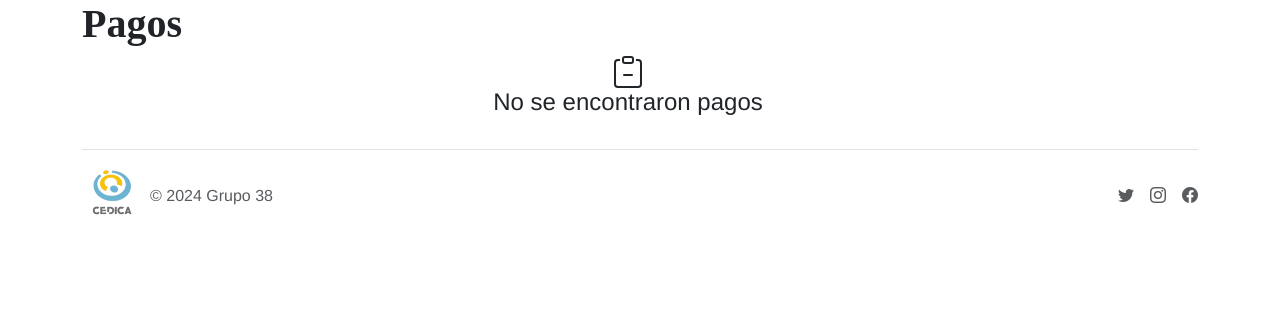
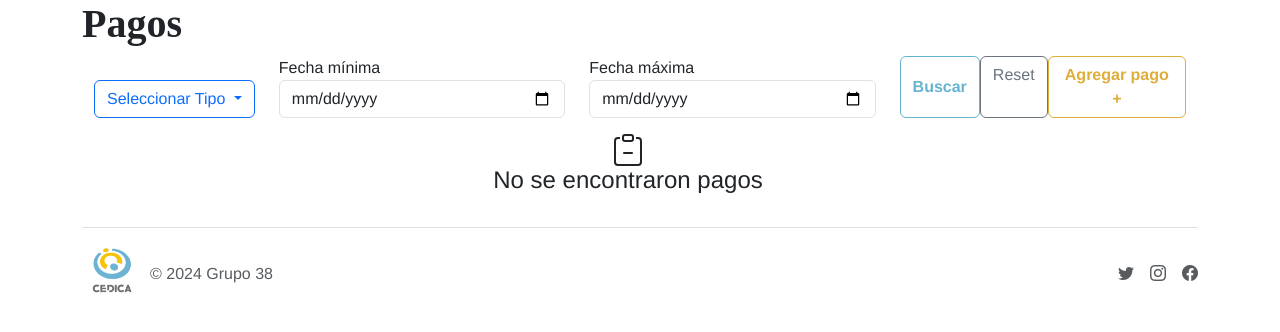
Before and after one commit to Angakess/horse-therapy-center, a Flask app: template admin/src/web/templates/pago/index.html in a window 1280 px wide. Shown: the part 86-418 px from the top of the page. Run offline with Flask 3, Linux system fonts and the light colour scheme; the template is opened without the code that fills it, so the values that code supplies are empty.

Commit message:
Agrego filtros para el tipo de pago, rango de fechas, y orden por fecha de pago

```diff
--- a/admin/src/web/templates/equipo/components/searchbar_equipo.html
+++ b/admin/src/web/templates/equipo/components/searchbar_equipo.html
@@ -12,7 +12,7 @@
     aria-label="Buscar por columna"
     aria-describedby="button-addon2"
   />
-  <button class="btn btn-outline-primary equipo-search-btn" type="submit" id="button-addon2">
+  <button class="btn btn-outline-primary btn-outline-lblue" type="submit" id="button-addon2">
     Buscar
     <svg
       xmlns="http://www.w3.org/2000/svg"
--- a/admin/src/web/templates/equipo/index.html
+++ b/admin/src/web/templates/equipo/index.html
@@ -9,7 +9,7 @@
         <h1>Lista de empleados</h1>
       </div>
       <div class="col-auto">
-        <button class="btn btn-outline-primary equipo-add-btn" onclick=window.location.href="{{url_for('equipo.enter_add')}}";>Agregar +</button>
+        <button class="btn btn-outline-primary btn-outline-yellow" onclick=window.location.href="{{url_for('equipo.enter_add')}}";>Agregar +</button>
       </div>
     </div>
 
--- /dev/null
+++ b/admin/src/web/templates/pago/components/pago_searchbar.html
@@ -0,0 +1,109 @@
+<form
+      action="{{ url_for('pago.index') }}"
+      method="GET"
+      class="mb-3 container"
+    >
+      <input type="hidden" name="order" value="{{order}}">
+      <div class="row align-items-end">
+        <div class="col-auto">
+          <div class="dropdown">
+            <button
+              class="btn btn-outline-primary dropdown-toggle"
+              type="button"
+              id="dropdownMenuButton"
+              data-bs-toggle="dropdown"
+              data-bs-auto-close="outside"
+              aria-expanded="false"
+            >
+              Seleccionar Tipo
+            </button>
+            <ul class="dropdown-menu" aria-labelledby="dropdownMenuButton">
+              <li class="dropdown-item">
+                <div class="form-check">
+                  <input
+
+                    name="tipo-pago"
+                    value="Proveedor"
+                    {% if 'Proveedor' in tipos %}checked{% endif %}
+                    class="form-check-input"
+                    type="checkbox"
+                    id="checkProveedor"
+                  />
+                  <label class="form-check-label" for="checkProveedor">
+                    Proveedor
+                  </label>
+                </div>
+              </li>
+              <li class="dropdown-item">
+                <div class="form-check">
+                  <input
+
+                    name="tipo-pago"
+                    value="Gastos varios"
+                    {% if 'Gastos varios' in tipos  %}checked{% endif %}
+                    class="form-check-input"
+                    type="checkbox"
+                    id="checkGastosVarios"
+                  />
+                  <label class="form-check-label" for="checkGastosVarios">
+                    Gastos varios
+                  </label>
+                </div>
+              </li>
+              <li class="dropdown-item">
+                <div class="form-check">
+                  <input
+
+                    name="tipo-pago"
+                    value="Honorario"
+                    {% if 'Honorario' in tipos %}checked{% endif %}
+                    class="form-check-input"
+                    type="checkbox"
+                    id="checkHonorarios"
+                  />
+                  <label class="form-check-label" for="checkHonorarios">
+                    Honorario
+                  </label>
+                </div>
+              </li>
+            </ul>
+          </div>
+        </div>
+        <div class="col">
+          <label class="">Fecha mínima</label>
+          <input
+            name="fecha-min"
+            value="{% if fecha_min %}{{fecha_min.strftime('%Y-%m-%d')}}{% endif %}"
+            type="date"
+            class="form-control"
+            placeholder="Fecha minima"
+          />
+        </div>
+        <div class="col">
+          <label class="">Fecha máxima</label>
+          <input
+            name="fecha-max"
+            value="{% if fecha_max %}{{fecha_max.strftime('%Y-%m-%d')}}{% endif %}"
+            type="date"
+            class="form-control"
+            placeholder="Fecha maxima"
+          />
+        </div>
+        <div class="col d-flex justify-content-around">
+          <button type="submit" class="btn btn-outline-lblue">Buscar</button>
+          <a
+            href="{{ url_for('pago.index') }}"
+            class="btn btn-outline-secondary"
+            >Reset</a
+          >
+          <button
+            class="btn btn-outline-primary btn-outline-yellow"
+            onclick="window.location.href"
+            ="{{url_for('pago.index')}}"
+            ;
+          >
+            Agregar pago +
+          </button>
+        </div>
+      </div>
+    </form>
--- a/admin/src/web/templates/pago/index.html
+++ b/admin/src/web/templates/pago/index.html
@@ -1,27 +1,19 @@
-{% extends "layout.html" %}
-{% block title %}
-    Pagos
-{% endblock %}
-{% block head %}
-    {{ super() }}
-{% endblock %}
-{% block content %}
+{% extends "layout.html" %} {% block title %} Pagos {% endblock %} {% block head
+%} {{ super() }} {% endblock %} {% block content %}
 <main role="main" class="container">
-
   <div class="content-body">
     <!-- TITULO -->
     <div class="row align-items-center justify-content-start">
       <div class="col-auto">
         <h1>Pagos</h1>
       </div>
-
     </div>
 
     <!-- BARRA DE BUSQUEDA -->
+    {% include 'pago/components/pago_searchbar.html'%}
 
     <!-- TABLA CON ELEMENTOS-->
-        {% if page_amount > 0 %}
-      {% include "pago/components/pago_table.html" %}
+    {% if page_amount > 0 %} {% include "pago/components/pago_table.html" %}
     <!-- TABLA SIN ELEMENTOS -->
     {% else %}
     <div class="row container text-center">
--- a/admin/static/style.css
+++ b/admin/static/style.css
@@ -177,12 +177,32 @@ h5 {
   color: white!important;
   border-color: white!important;
 }
+.btn-outline-lblue {
+    color: #66B4D1!important;
+    border-color: #66B4D1!important;
+    font-weight: bold;
+  }
+.btn-outline-lblue:hover {
+background-color: #66B4D1!important;
+color: white!important;
+border-color: white!important;
+}
 .equipo-add-btn {
     color: #dfad3a!important;
   border-color: #dfad3a!important;
   font-weight: bold;
 }
 .equipo-add-btn:hover {
+    background-color: #dfad3a!important;
+    color: white!important;
+    border-color: white!important;
+}
+.btn-outline-yellow {
+    color: #dfad3a!important;
+  border-color: #dfad3a!important;
+  font-weight: bold;
+}
+.btn-outline-yellow:hover {
     background-color: #dfad3a!important;
     color: white!important;
     border-color: white!important;
```
Also changed, not shown: admin/src/core/pago/__init__.py (+27 -5 lines), admin/src/web/controllers/pago.py (+27 -3 lines), admin/src/web/templates/pago/components/filter_arrows.html (added, +60 -0 lines), admin/src/web/templates/pago/components/pago_table.html (+26 -5 lines). Lines whose indentation alone changed are shown as unchanged.
